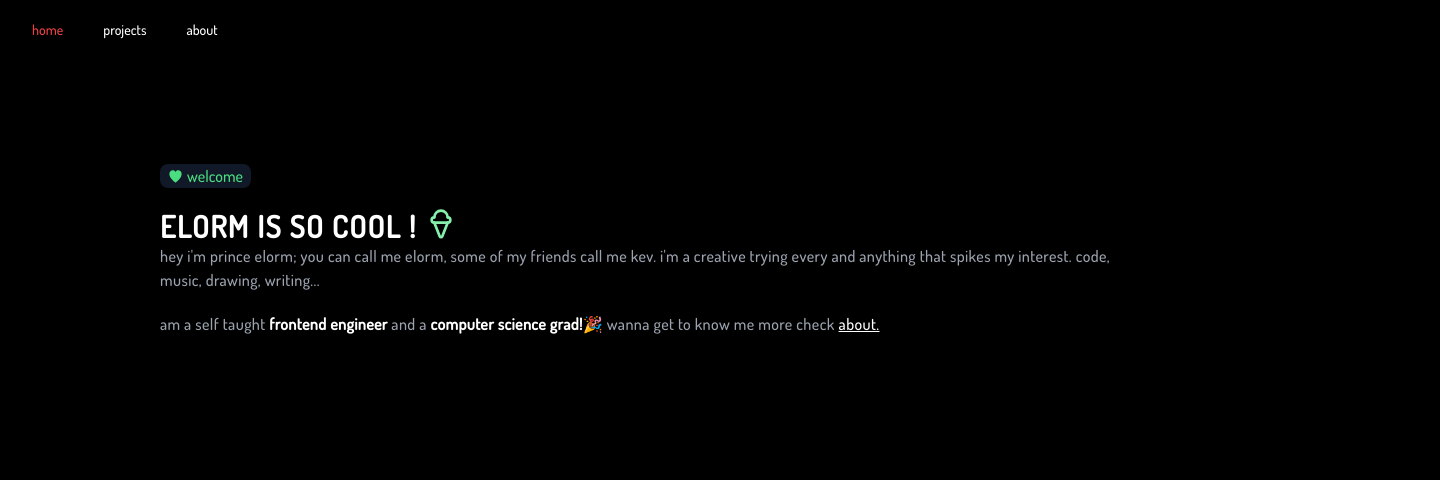
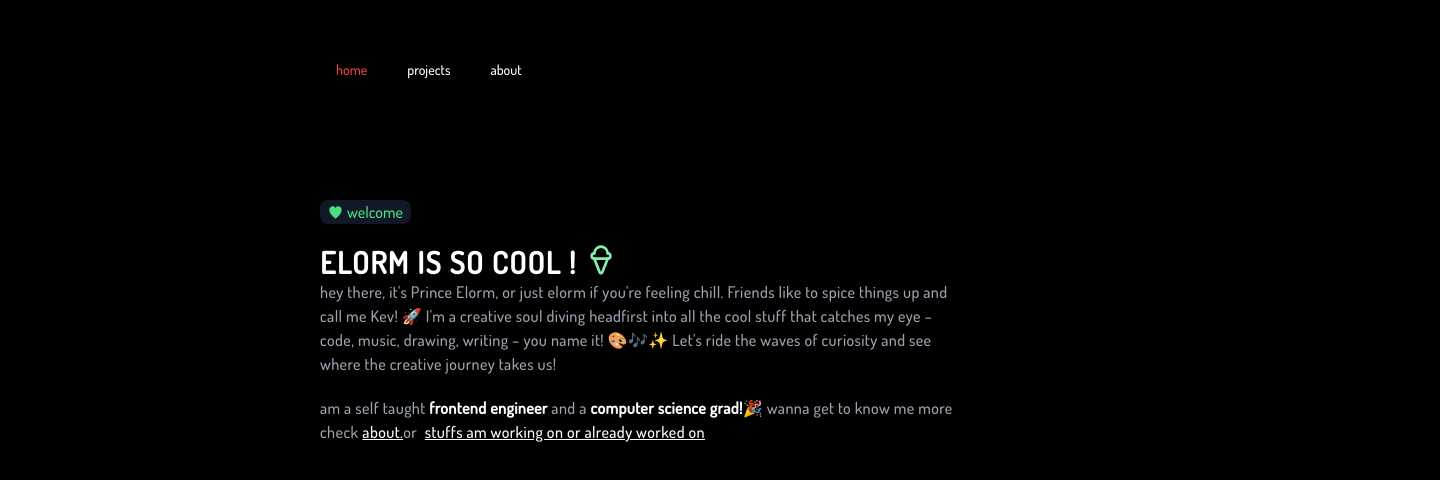
Before and after one commit to Akarikev/elorm, a Next.js app: page / in a window 1280 px wide. Shown: the top 480 px of the page, 1440 px wide, since content can reach past the window. Built offline with nearby package versions, Linux system fonts and the light colour scheme.

Commit message:
minor edits

```diff
--- a/app/page.tsx
+++ b/app/page.tsx
@@ -7,21 +7,24 @@ import Link from "next/link";
 export default function Home() {
   return (
     <main className="flex antialiased  flex-col  ">
-      <div className="px-6 md:p-10 lg:px-40 md:px-32  ">
+      <div className="px-6 md:p-10 lg:px-40 md:px-32 md:mx-10 lg:mx-40 ">
         <div className="border px-2 mt-20 w-fit rounded-lg border-none gap-x-1 bg-gray-900 flex items-center justify-center cursor-pointer align-middle">
           <HeartFilledIcon className="text-green-400" />
           <p className="text-green-400 text-center ">welcome</p>
         </div>
 
-        <div>
+        <div className="">
           <h1 className="uppercase md:text-3xl mt-5 text-xl max-w-full antialiased font-bold tracking-wider flex gap-2">
             elorm is so cool ! <IceCream className="w-8 h-8 text-green-300" />
           </h1>
 
           <p className="text-gray-400 tracking-wide ">
-            hey i&#39;m prince elorm; you can call me elorm, some of my friends
-            call me kev. i&#39;m a creative trying every and anything that
-            spikes my interest. code, music, drawing, writing...
+            hey there, it&#39;s Prince Elorm, or just elorm if you&#39;re
+            feeling chill. Friends like to spice things up and call me Kev! 🚀
+            I&#39;m a creative soul diving headfirst into all the cool stuff
+            that catches my eye – code, music, drawing, writing – you name it!
+            🎨🎶✨ Let&#39;s ride the waves of curiosity and see where the
+            creative journey takes us!
           </p>
 
           <div>
@@ -46,10 +49,26 @@ export default function Home() {
               >
                 about.
               </Link>
+              or{" "}
+              <Link
+                href={"/projects"}
+                className="ml-1 text-white underline"
+                // className={buttonVariants({
+                //   variant: "link",
+
+                //   className: " text-white ",
+                // })}
+              >
+                stuffs am working on or already worked on
+              </Link>
             </p>
           </div>
         </div>
       </div>
+
+      {/* featured */}
+
+      <div></div>
     </main>
   );
 }
--- a/components/Navbar.tsx
+++ b/components/Navbar.tsx
@@ -43,7 +43,7 @@ function Navbar() {
   );
 
   return (
-    <nav className="  w-full px-4 h-11">
+    <nav className="overflow-hidden  w-full px-6 md:p-10 lg:px-40 md:px-32 h-11 md:mx-10 lg:mx-40">
       <div className="flex flex-grow items-center pt-3 gap-2">
         {links.map((link) => (
           <div key={link.linkId}>
```
